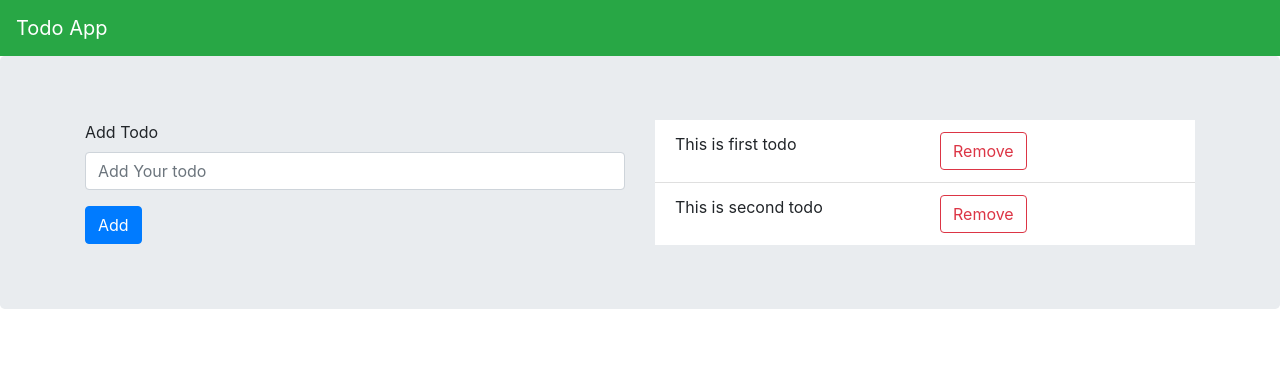
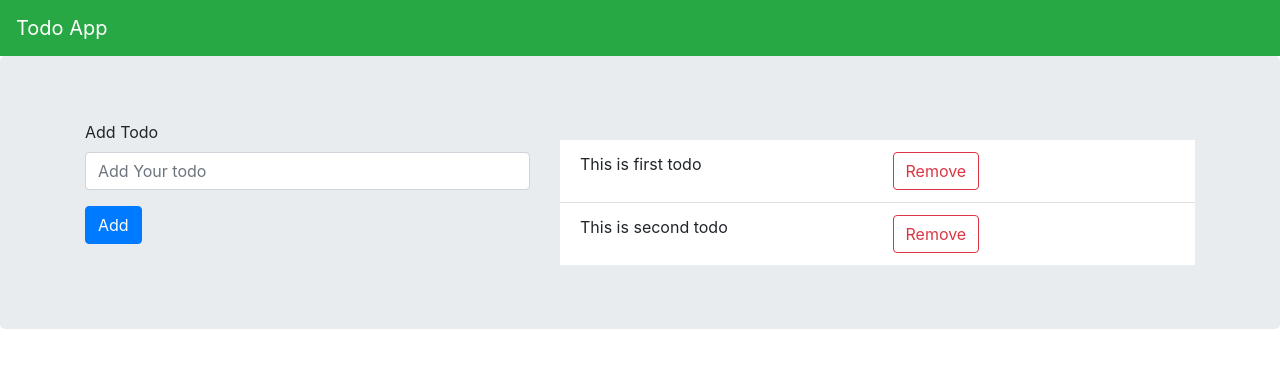
Before and after one commit to RuhanRK/simple-todo, a React (Create React App) app: page / in a window 1280 px wide. Shown: the top 368 px of the page. Built offline with nearby package versions, Linux system fonts and the light colour scheme.

Commit message:
Add some margin

```diff
--- a/src/App.js
+++ b/src/App.js
@@ -49,10 +49,10 @@ class App extends Component {
                 <Jumbotron>
                     <Container>
                         <Row>
-                            <Col>
+                            <Col md={5}>
                                 <FormComponent setTodo={this.setTodo} />
                             </Col>
-                            <Col>
+                            <Col md={7} style={{ marginTop: "20px" }}>
                                 <ListGroup variant="flush">
                                     {this.state.todos.map(todo => (
                                         <ListGroup.Item key={todo.id}>
```
